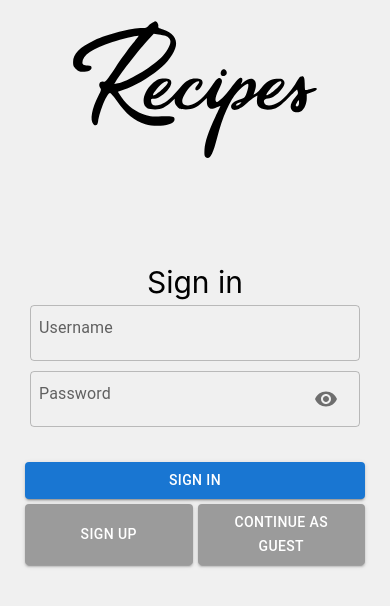
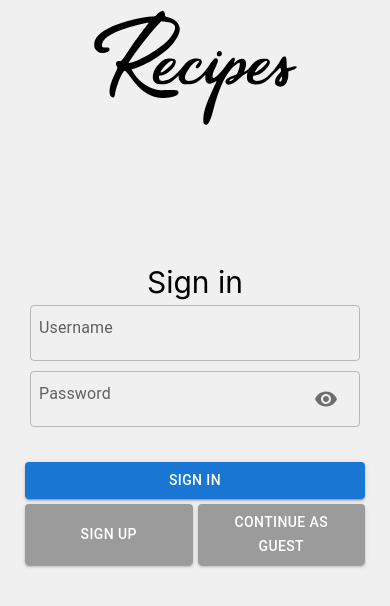
Before and after one commit to YotamGit/Recidex, a React (Create React App) app in the folder web-client/: page /login in a window 390 px wide. Shown: the top 606 px of the page. Built offline with nearby package versions, Linux system fonts and the light colour scheme; no server answers.

Commit message:
fix logo size in sign in

```diff
--- a/web-client/src/styles/login/login.css
+++ b/web-client/src/styles/login/login.css
@@ -56,9 +56,9 @@
 }
 
 #login-page .recipes-logo{
-  height:47vh;
+  height:35vh;
   position:absolute;
-  top:-10%;
+  top:-8%;
 }
 
 @media only screen and (max-width: 600px) {
@@ -69,7 +69,7 @@
     width: 100%;
   }
   #login-page .recipes-logo{
-    height:30vh;
+    height:25vh;
     top:-5%;
   }
 }
```
